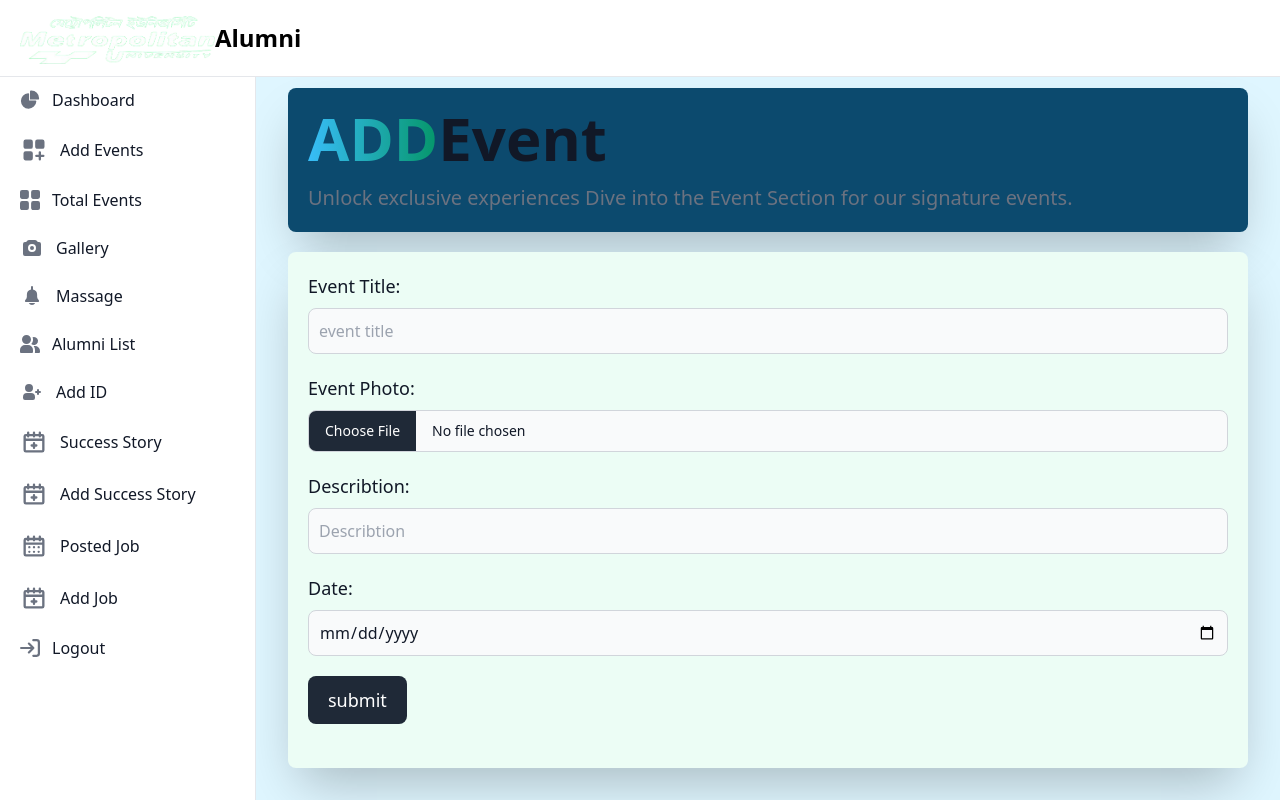
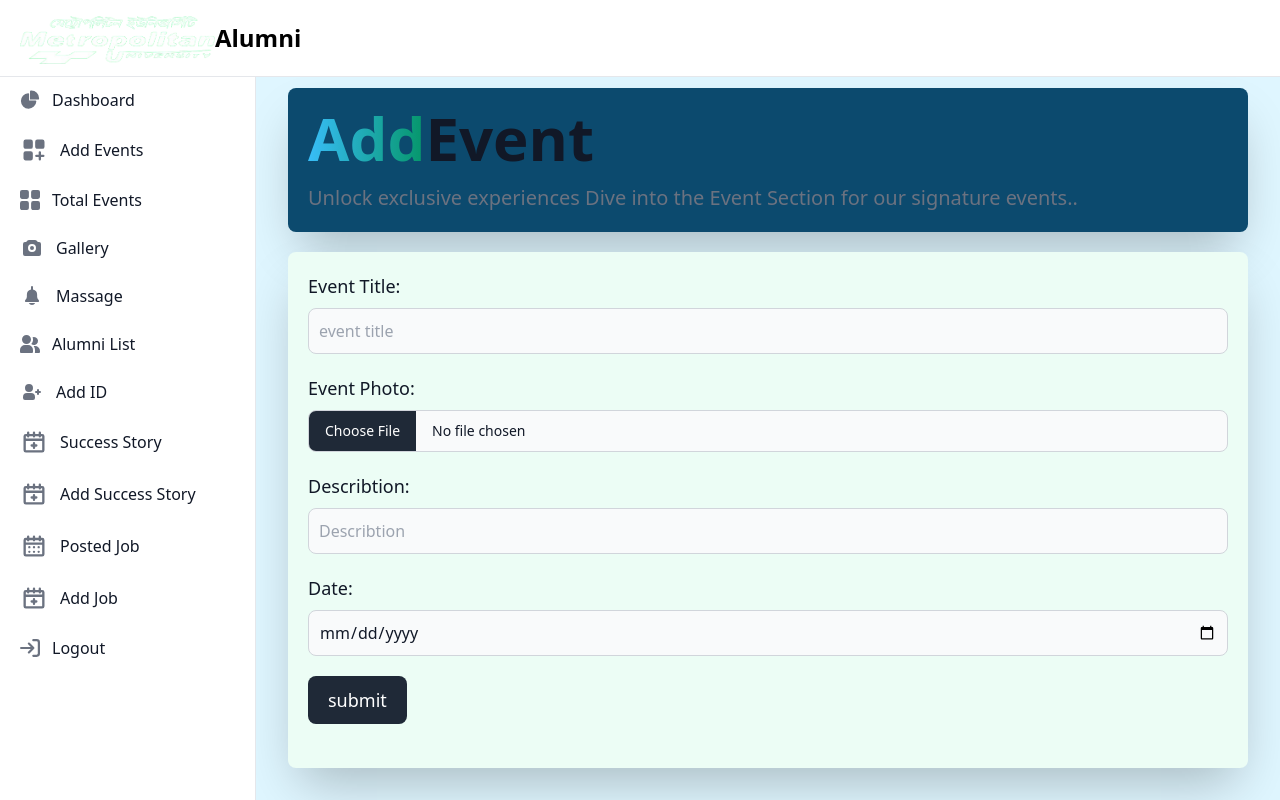
Before and after one commit to razibdash/AMS, a PHP site: page /Admin/add_events.php in a window 1280 px wide. Run offline with PHP 8.4, Linux system fonts and the light colour scheme; some libraries are stand-ins or nearby versions.

Commit message:
text change add event

```diff
--- a/Admin/add_events.php
+++ b/Admin/add_events.php
@@ -18,8 +18,8 @@
                <div class="add-event">
                   <div class="title bg-sky-900 mb-5 p-5 rounded-lg shadow-2xl">
 
-                     <h1 class="mb-4 text-3xl font-extrabold text-gray-900 dark:text-white md:text-5xl lg:text-6xl"><span class="text-transparent bg-clip-text bg-gradient-to-r to-emerald-600 from-sky-400">ADD</span>Event</h1>
-                     <p class="text-lg font-normal text-gray-500 lg:text-xl dark:text-gray-400">Unlock exclusive experiences  Dive into the Event Section for our signature events.</p>
+                     <h1 class="mb-4 text-3xl font-extrabold text-gray-900 dark:text-white md:text-5xl lg:text-6xl"><span class="text-transparent bg-clip-text bg-gradient-to-r to-emerald-600 from-sky-400">Add</span>Event</h1>
+                     <p class="text-lg font-normal text-gray-500 lg:text-xl dark:text-gray-400">Unlock exclusive experiences  Dive into the Event Section for our signature events..</p>
 
                   </div>
                   <div class="event-form bg-emerald-50 p-5 rounded-lg shadow-2xl">
```
